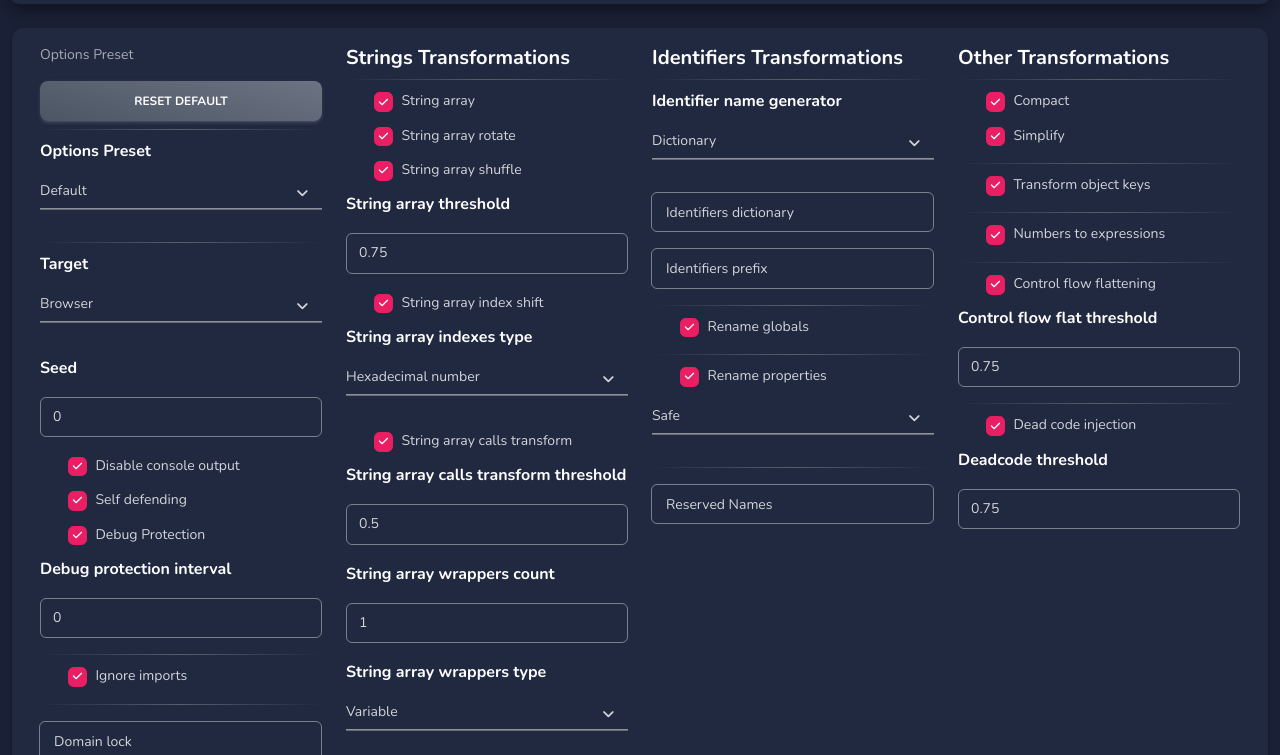
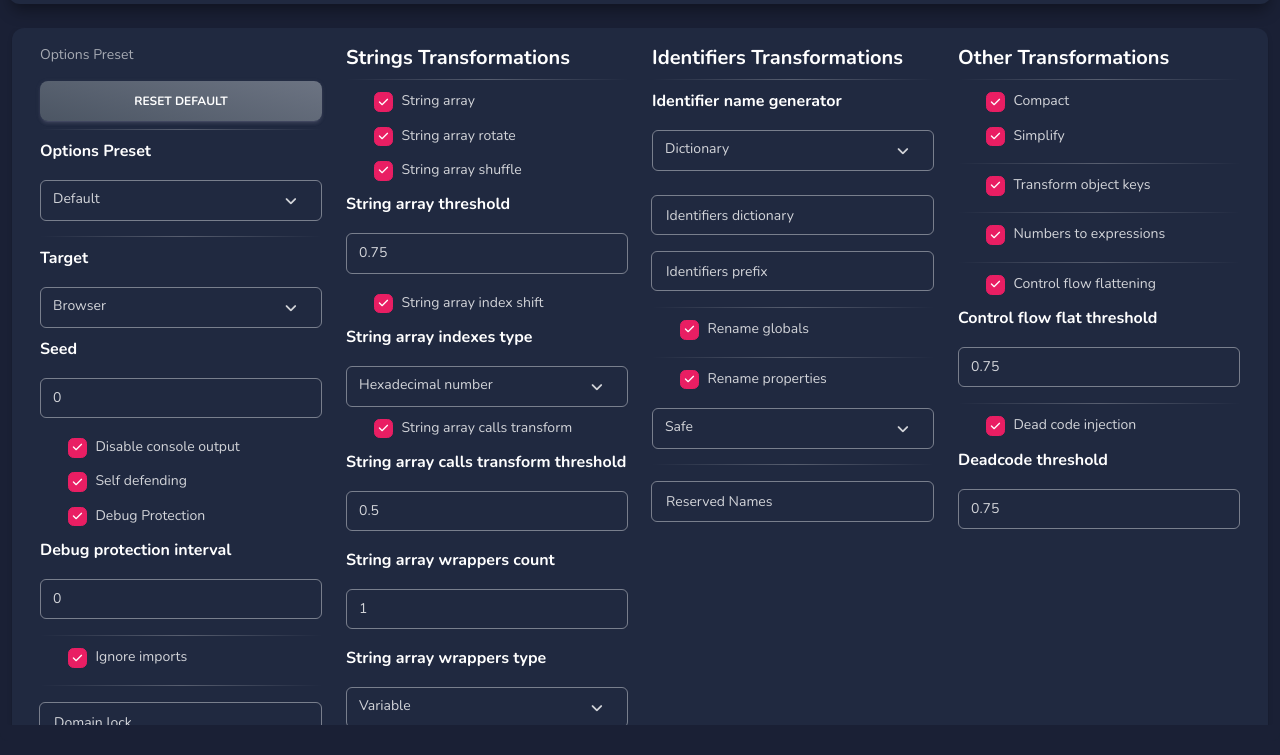
Before and after one commit to PoolFlamingo/cryptic-js, an Electron app: page renderer/index.html in a window 1280 px wide. Shown: the part 59-814 px from the top of the page. Drawn offline with Linux system fonts and the light colour scheme; no server answers; files whose address does not match are found by name; a web font is replaced by a local one.

Commit message:
Choices outline + scroll fix

```diff
--- a/renderer/index.html
+++ b/renderer/index.html
@@ -22,7 +22,7 @@
   <script type="module" src="../src/js/scripts/initialize-data.js"></script>
 </head>
 <body class="dark-version g-sidenav-show bg-gray-200">
-  <main class="main-content position-relative max-height-vh-100 h-100 border-radius-lg ms-0">
+  <main class="main-content position-relative max-height-vh-100 h-100 border-radius-lg ms-0 d-flex flex-column">
     <!-- Navbar -->
     <nav class="navbar card navbar-main navbar-expand-lg position-sticky px-0 mx-2 str-shadow-lg border-radius-xl bottom-only webkit-drag" id="navbarBlur" data-scroll="true">
       <div class="row w-100">
@@ -39,7 +39,7 @@
       </div>
     </nav>
     <!-- End Navbar -->
-    <div class="container-fluid py-4">
+    <div class="container-fluid mt-4 mb-3 overflow-x-hidden align-self-lg-stretch border-radius-lg">
       <div class="card">
         <div class="row m-3">
           <div class="col-3">
@@ -47,19 +47,23 @@
             <button id="reset-button" type="button" class="btn w-100 me-3 mb-0 bg-gradient-secondary">Reset Default</button>
             <hr class="horizontal light my-2">
             <h6>Options Preset</h6>
+            <div class="input-group-outline">
               <select id="presets" class="choices">
                 <option value="default">Default</option>
                 <option value="low">Low</option>
                 <option value="medium">Medium</option>
                 <option value="high">High</option>
               </select>
+            </div>
             <hr class="horizontal light my-2">
             <h6>Target</h6>
+            <div class="input-group-outline">
               <select id="target" class="choices">
                 <option value="browser">Browser</option>
                 <option value="browser-no-eval">Browser No Eval</option>
                 <option value="node">Node</option>
               </select>
+            </div>
             <h6>Seed</h6>
             <div class="input-group input-group-outline my-3">
               <input id="seed" type="number" class="form-control" value="0">
@@ -100,10 +104,12 @@
               <label class="custom-control-label">Enable source map</label>
             </div>
             <h6>Source map mode</h6>
+            <div class="input-group-outline">
               <select id="source-map-mode" class="choices">
                 <option value="inline">Inline</option>
                 <option value="separate">Separate</option>
               </select>
+            </div>
             <div class="input-group input-group-outline my-3">
               <label class="form-label">Source map base URL</label>
               <input id="map-base-url" type="text" class="form-control">
@@ -137,10 +143,12 @@
               <label class="custom-control-label">String array index shift</label>
             </div>
             <h6>String array indexes type</h6>
+            <div class="input-group-outline">
               <select id="string-array-IT" class="choices">
                 <option value="hexa-number">Hexadecimal number</option>
                 <option value="hexa-string">Hexadecimal numeric string</option>
               </select>
+            </div>
             <div class="form-check">
               <input id="string-array-calls" class="form-check-input" type="checkbox" value="" checked="">
               <label class="custom-control-label">String array calls transform</label>
@@ -154,10 +162,12 @@
               <input id="string-array-WC" type="number" class="form-control" value="1">
             </div>
             <h6>String array wrappers type</h6>
+            <div class="input-group-outline">
               <select id="string-array-IT" class="choices">
                 <option value="variable">Variable</option>
                 <option value="function">Function</option>
               </select>
+            </div>
             <h6>String Array Wrappers Parameters Maximum Count</h6>
             <div class="input-group input-group-outline my-3">
               <input id="string-array-WCMC" type="number" class="form-control" value="2">
@@ -167,11 +177,13 @@
               <label class="custom-control-label">String array wrappers chained calls</label>
             </div>
             <h6>String array encoding</h6>
+            <div class="input-group-outline">
               <select id="string-array-encode" class="choices">
                 <option value="none">None</option>
                 <option value="base64">Base64</option>
                 <option value="rc4">rc4</option>
               </select>
+            </div>
             <hr class="horizontal light my-2">
             <div class="form-check">
               <input id="split-strings" class="form-check-input" type="checkbox" value="" checked="">
@@ -200,12 +212,14 @@
             <h5>Identifiers Transformations</h5>
             <hr class="horizontal light my-2">
             <h6>Identifier name generator</h6>
+            <div class="input-group-outline">
               <select id="identifiers-names-generator" class="choices">
                 <option value="dictionary">Dictionary</option>
                 <option value="hexadecimal">Hexadecimal</option>
                 <option value="mangled">Mangled</option>
                 <option value="mangled-shuffled">Mangled-Shuffled</option>
               </select>
+            </div>
             <div class="input-group input-group-outline my-3">
               <label class="form-label">Identifiers dictionary</label> <!--CAMBIAR POR UN CREADOR DE BADGES CON UN INPUT-->
               <input id="ide-dictionary" type="text" class="form-control">
@@ -224,10 +238,12 @@
               <input id="rename-props" class="form-check-input" type="checkbox" value="" checked="">
               <label class="custom-control-label">Rename properties</label>
             </div>
+            <div class="input-group-outline">
               <select id="rename-props-mode" class="choices">
                 <option value="safe">Safe</option>
                 <option value="unsafe">Unsafe</option>
               </select>
+            </div>
             <hr class="horizontal light my-2">
             <div class="input-group input-group-outline my-3">
               <label class="form-label">Reserved Names</label> <!--CAMBIAR POR UN CREADOR DE BADGES CON UN INPUT-->
--- a/res/css/main-style.css
+++ b/res/css/main-style.css
@@ -120,11 +120,27 @@
   user-select: none; /* Non-prefixed version, currently
                                   supported by Chrome, Edge, Opera and Firefox */
   -webkit-user-drag: none;
+
+  --scrollbar-bg: #00000066;
 }
 
 body{
   height: 100vh;
   width: 100vw;
+}
+
+.dark-version{
+  --scrollbar-bg: #ffffff91;
+}
+
+::-webkit-scrollbar {
+  width: 6px;
+  border-radius: 10px;
+}
+
+::-webkit-scrollbar-thumb {
+  background: var(--scrollbar-bg);
+  border-radius: 10px;
 }
 
 /*ROW & COLS*/
--- a/res/theme/limbo/assets/css/md_custom_style.css
+++ b/res/theme/limbo/assets/css/md_custom_style.css
@@ -251,6 +251,50 @@ body{
   color: transparent;
 }
 
+/*OUTLINE CHOICES*/
+.input-group-outline .choices .choices__list.choices__list--single,
+.input-group-outline .choices .choices__list.choices__list--single:focus {
+  background: none;
+	border: 1px solid #797f8d;
+	border-radius: 0.375rem;
+	border-top-left-radius: 0.375rem !important;
+	border-bottom-left-radius: 0.375rem !important;
+	padding: 0.75rem 0.75rem 0.4rem !important;
+	line-height: 0.9 !important;
+}
+
+.input-group-outline .choices[data-type*='select-one']:after {
+  content: "\f107";
+	font: normal normal normal 14px/1 FontAwesome;
+	position: absolute;
+	right: 25px;
+	top: 22px;
+	pointer-events: none;
+	transition: 0.3s ease;
+}
+
+.dark-version .input-group-outline .choices .choices__input {
+	background: none;
+	border: 1px solid #797f8d;
+	border-radius: 0.375rem;
+	border-top-left-radius: 0.375rem !important;
+	border-bottom-left-radius: 0.375rem !important;
+	padding: 0.75rem 0.25rem 0.4rem !important;
+	line-height: 0.9 !important;
+	color: #fff;
+}
+
+.choices .input-group-outline .choices__input {
+	background: none;
+	border: 1px solid #797f8d;
+	border-radius: 0.375rem;
+	border-top-left-radius: 0.375rem !important;
+	border-bottom-left-radius: 0.375rem !important;
+	padding: 0.75rem 0.75rem 0.4rem !important;
+  margin-left: 0.5rem !important;
+	line-height: 0.9 !important;
+}
+
 /*SIDEBAR & MAIN*/
 .navbar-vertical.navbar-expand-xs {
   max-width: 10.5rem !important;
```
Lines whose indentation alone changed are shown as unchanged.
